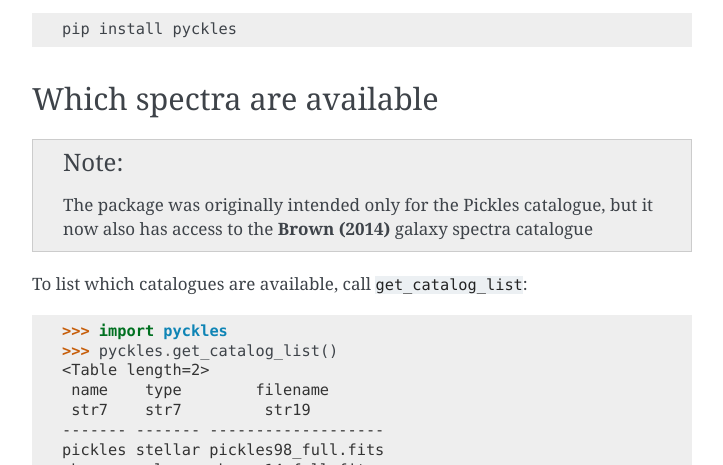
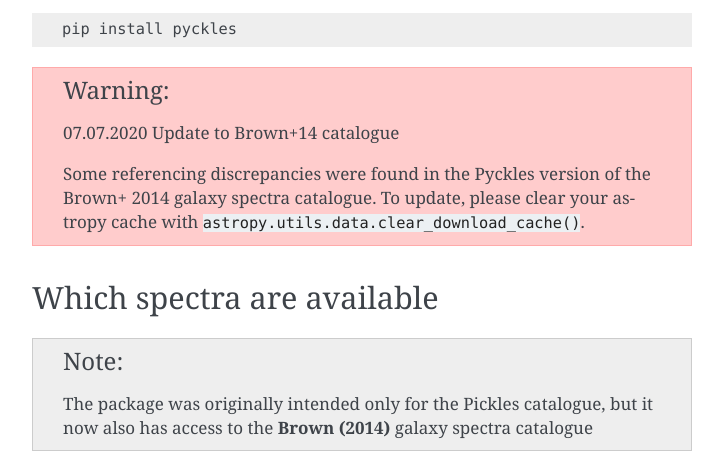
Before and after one commit to AstarVienna/Pyckles, a Sphinx documentation site: the page built from docs/source/index.rst, in a window 1280 px wide and 900 px high, cut to the strip 435-900 px from the top of the window. Shown: the whole strip, without its empty margins (388-1111 px from the left). Built offline with Sphinx 7.4.7, drawn with Linux system fonts in a browser that asks for light colours; pages that are not in the unit, such as notebooks, are missing from menus.

Commit message:
added note for updated Brown catalogue

```diff
--- a/docs/source/index.rst
+++ b/docs/source/index.rst
@@ -45,6 +45,13 @@ Minimum requirements:
 
     Home <index>
     API <reference/pyckles>
+
+.. warning:: 07.07.2020 Update to Brown+14 catalogue
+
+    Some referencing discrepancies were found in the Pyckles version of the
+    Brown+ 2014 galaxy spectra catalogue. To update, please clear your
+    astropy cache with ``astropy.utils.data.clear_download_cache()``.
+
 
 Which spectra are available
 ---------------------------
```
